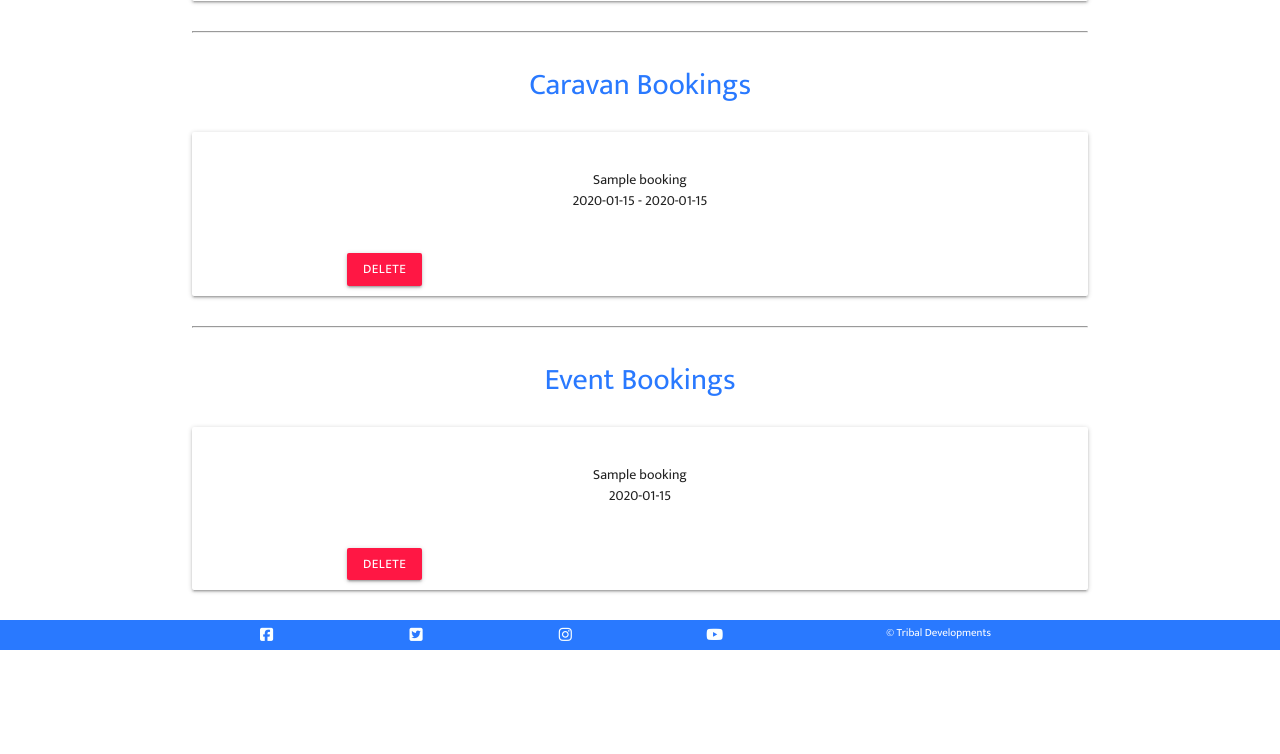
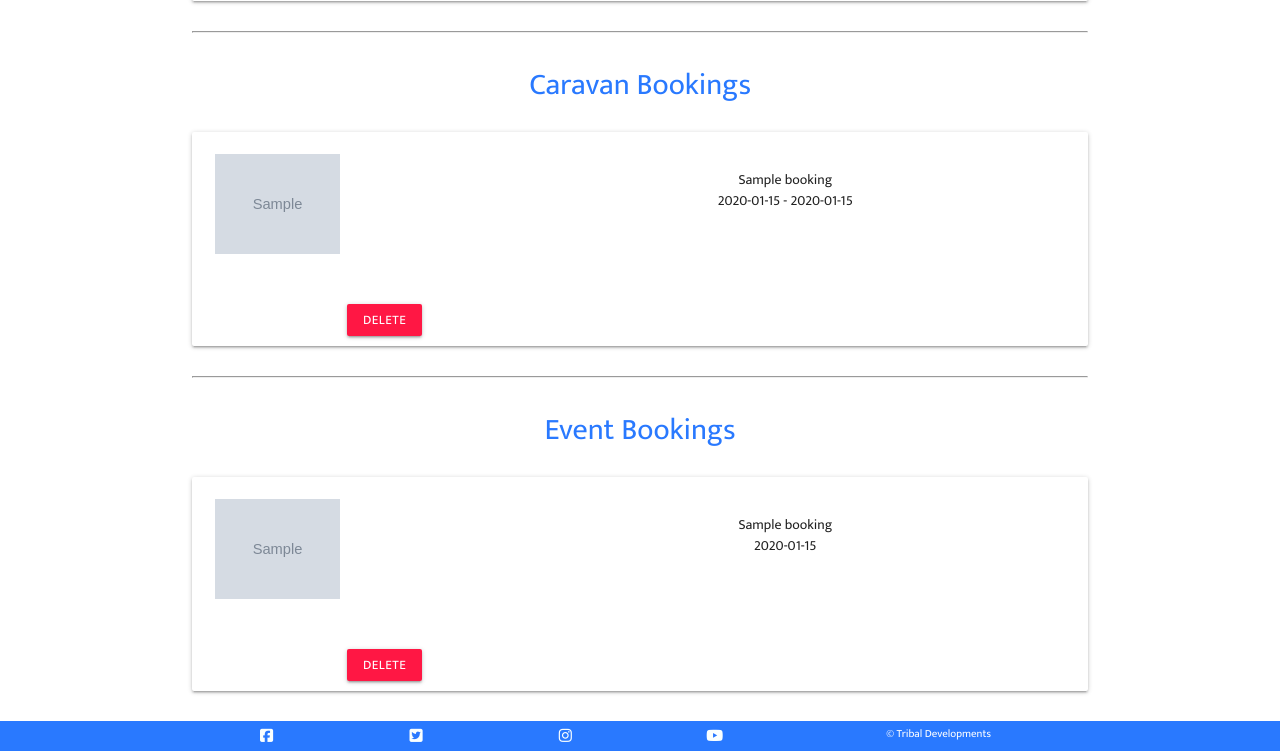
Before and after one commit to ABaron21/Tribal_Holidays, a Flask app: a page that uses holidaymanager/templates/profile.html in a window 1280 px wide. Shown: the part 451-1205 px from the top of the page. Before the commit the page ends 1101 px from the top, so only its background shows below. Run offline with Flask 2, Linux system fonts and the light colour scheme; tables that the repository leaves empty hold one stand-in row (values such as "Sample post"); grey boxes marked "Sample" are stand-in pictures; some libraries are stand-ins or nearby versions.

Commit message:
Add changes for the db to include caravan & event imgs in the bookings table as well the events booking to include the num of places the customer has booked

```diff
--- a/holidaymanager/routes.py
+++ b/holidaymanager/routes.py
@@ -127,11 +127,13 @@ def event_booking(event_id):
         customer_name += " "
         customer_name += request.form.get('last_name').lower()
         booking = Event_Bookings(
+            user_id=customer.id,
             customer=customer_name,
-            user_id=customer.id,
+            event_id=event.id,
             event_name=event.name,
-            event_id=event.id,
-            event_date=event.event_date
+            event_img=event.img_url,
+            event_date=event.event_date,
+            places_booked=int(request.form.get('spots_wanted'))
         )
         spots_left = int(
             event.places_left) - int(request.form.get('spots_wanted'))
--- a/holidaymanager/templates/admin-dashboard.html
+++ b/holidaymanager/templates/admin-dashboard.html
@@ -42,14 +42,14 @@
                 <div class="row">
                     <div class="col s4 center table-title">Customer</div>
                     <div class="col s4 center table-title">Event</div>
-                    <div class="col s4 center table-title">Date</div>
+                    <div class="col s4 center table-title">Places</div>
                 </div>
                 <hr>
                 <div class="card-content">
                     {% for event_booking in event_bookings %}
                     <div class="col s4 center">{{ event_booking.customer }}</div>
                     <div class="col s4 center">{{ event_booking.event_name }}</div>
-                    <div class="col s4 center">{{ event_booking.event_date }}</div>
+                    <div class="col s4 center">{{ event_booking.places_booked }}</div>
                     {% endfor %}
                 </div>
             </div>
--- a/holidaymanager/templates/profile.html
+++ b/holidaymanager/templates/profile.html
@@ -36,7 +36,11 @@
     <div class="card caravan-booking">
         <div class="card-content">
             <div class="row">
-                <div class="col s12 booking-details">
+                <div class="col s4 caravan-img">
+                    <img src="{{ c_booking.caravan_img }}"
+                        alt="caravan-img">
+                </div>
+                <div class="col s8 booking-details">
                     <p>{{ c_booking.caravan_name }}</p>
                     <p>{{ c_booking.start_date }} - {{ c_booking.end_date }}</p>
                 </div>
@@ -67,7 +71,11 @@
     <div class="card event-booking">
         <div class="card-content">
             <div class="row">
-                <div class="col s12 booking-details">
+                <div class="col s4 event-img">
+                    <img src="{{ e_booking.event_img }}"
+                        alt="event-img">
+                </div>
+                <div class="col s8 booking-details">
                     <p>{{ e_booking.event_name }}</p>
                     <p>{{ e_booking.event_date }}</p>
                 </div>
```
Also changed, not shown: holidaymanager/models.py (+9 -6 lines).
